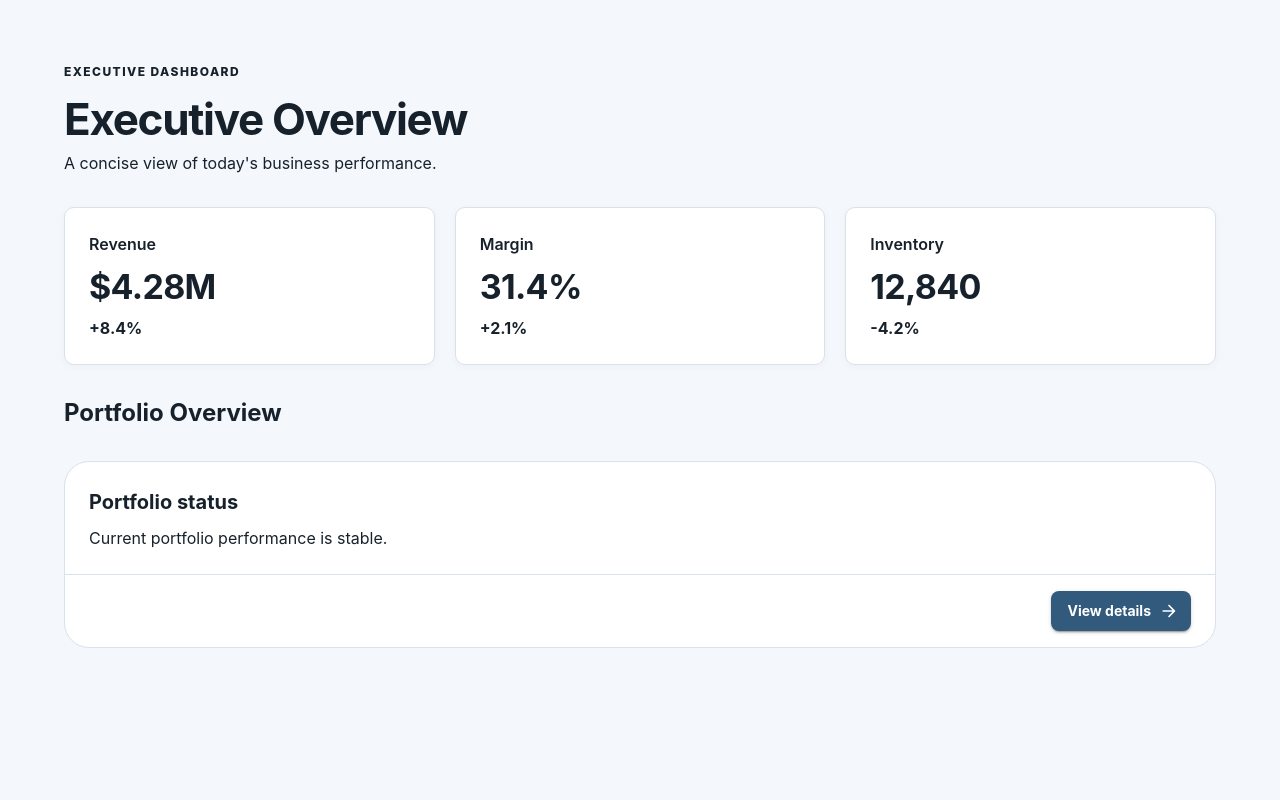
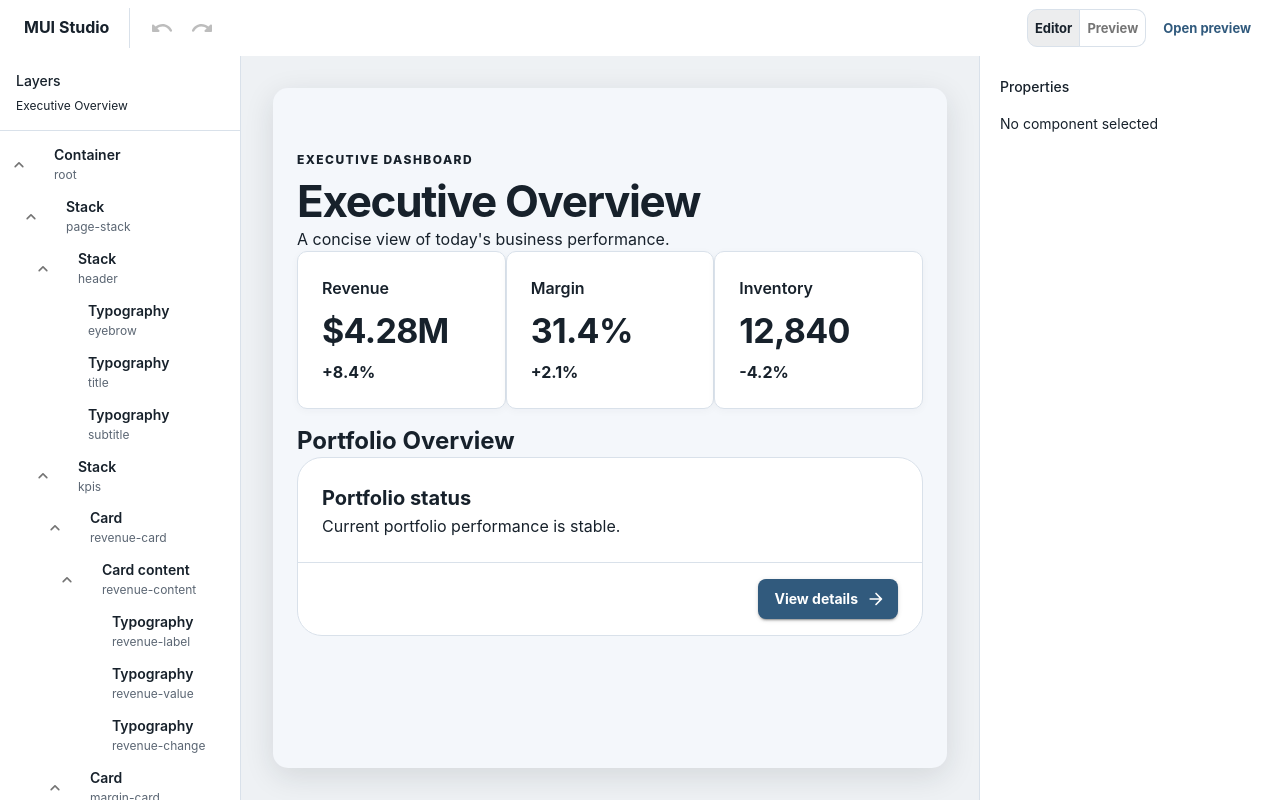
Before and after one commit to PeterVin/Forma, a React (Vite) app: page / in a window 1280 px wide. Built offline with nearby package versions, Linux system fonts and the light colour scheme.

Commit message:
feat(editor): add workspace shell and preview controls

```diff
--- a/src/App.tsx
+++ b/src/App.tsx
@@ -1,17 +1,19 @@
 import { CssBaseline, ThemeProvider } from '@mui/material';
 
+import { createEditorStore } from './editor/store/createEditorStore';
+import { EditorShell } from './editor/ui/EditorShell';
 import { executiveDemoDocument } from './examples/executiveDemo';
 import { createDefaultRegistry } from './registry/createDefaultRegistry';
-import { DocumentRenderer } from './renderer/DocumentRenderer';
 import { executiveTheme } from './theme/executiveTheme';
 
 const registry = createDefaultRegistry();
+const editorStore = createEditorStore(executiveDemoDocument, registry);
 
 function App() {
   return (
     <ThemeProvider theme={executiveTheme}>
       <CssBaseline />
-      <DocumentRenderer document={executiveDemoDocument} registry={registry} />
+      <EditorShell store={editorStore} />
     </ThemeProvider>
   );
 }
--- /dev/null
+++ b/src/editor/ui/EditorShell.tsx
@@ -0,0 +1,59 @@
+import { Box, Divider } from '@mui/material';
+
+import type { EditorStore } from '../store/types';
+import { EditorStoreProvider } from '../store/EditorStoreProvider';
+import { useEditorStore } from '../store/useEditorStore';
+import { EditorCanvas } from './canvas/EditorCanvas';
+import { EditorToolbar } from './EditorToolbar';
+import { PropertyInspector } from './inspector/PropertyInspector';
+import { LayersPanel } from './layers/LayersPanel';
+
+function EditorWorkspace() {
+  const mode = useEditorStore((state) => state.mode);
+
+  return (
+    <Box
+      sx={{
+        height: '100vh',
+        minWidth: 960,
+        display: 'grid',
+        gridTemplateRows: '56px 1fr',
+      }}
+    >
+      <Box
+        sx={{ borderBottom: '1px solid', borderColor: 'divider', zIndex: 2 }}
+      >
+        <EditorToolbar />
+      </Box>
+      {mode === 'editor' ? (
+        <Box
+          sx={{
+            minHeight: 0,
+            display: 'grid',
+            gridTemplateColumns: '240px 1px minmax(0, 1fr) 1px 300px',
+          }}
+        >
+          <LayersPanel />
+          <Divider orientation="vertical" />
+          <EditorCanvas />
+          <Divider orientation="vertical" />
+          <PropertyInspector />
+        </Box>
+      ) : (
+        <EditorCanvas />
+      )}
+    </Box>
+  );
+}
+
+interface EditorShellProps {
+  readonly store: EditorStore;
+}
+
+export function EditorShell({ store }: EditorShellProps) {
+  return (
+    <EditorStoreProvider store={store}>
+      <EditorWorkspace />
+    </EditorStoreProvider>
+  );
+}
--- /dev/null
+++ b/src/editor/ui/EditorToolbar.tsx
@@ -0,0 +1,79 @@
+import RedoRoundedIcon from '@mui/icons-material/RedoRounded';
+import UndoRoundedIcon from '@mui/icons-material/UndoRounded';
+import {
+  Box,
+  Button,
+  Divider,
+  IconButton,
+  ToggleButton,
+  ToggleButtonGroup,
+  Toolbar,
+  Tooltip,
+  Typography,
+} from '@mui/material';
+
+import { useEditorStore } from '../store/useEditorStore';
+import type { EditorMode } from '../store/types';
+
+export function EditorToolbar() {
+  const canUndo = useEditorStore((state) => state.canUndo);
+  const canRedo = useEditorStore((state) => state.canRedo);
+  const undo = useEditorStore((state) => state.undo);
+  const redo = useEditorStore((state) => state.redo);
+  const mode = useEditorStore((state) => state.mode);
+  const setMode = useEditorStore((state) => state.setMode);
+
+  return (
+    <Toolbar
+      component="header"
+      variant="dense"
+      sx={{ minHeight: 56, bgcolor: 'background.paper', gap: 1.5 }}
+    >
+      <Typography variant="h6" sx={{ fontSize: '1rem', mr: 1 }}>
+        MUI Studio
+      </Typography>
+      <Divider orientation="vertical" flexItem sx={{ my: 1 }} />
+      <Box sx={{ display: 'flex' }}>
+        <Tooltip title="Undo">
+          <span>
+            <IconButton aria-label="Undo" disabled={!canUndo} onClick={undo}>
+              <UndoRoundedIcon />
+            </IconButton>
+          </span>
+        </Tooltip>
+        <Tooltip title="Redo">
+          <span>
+            <IconButton aria-label="Redo" disabled={!canRedo} onClick={redo}>
+              <RedoRoundedIcon />
+            </IconButton>
+          </span>
+        </Tooltip>
+      </Box>
+      <Box sx={{ flex: 1 }} />
+      <ToggleButtonGroup
+        exclusive
+        size="small"
+        value={mode}
+        aria-label="Editor mode"
+        onChange={(_, value: EditorMode | null) => {
+          if (value) setMode(value);
+        }}
+      >
+        <ToggleButton value="editor" aria-label="Editor mode">
+          Editor
+        </ToggleButton>
+        <ToggleButton value="preview" aria-label="Preview mode">
+          Preview
+        </ToggleButton>
+      </ToggleButtonGroup>
+      <Button
+        size="small"
+        variant="text"
+        onClick={() => setMode(mode === 'editor' ? 'preview' : 'editor')}
+        sx={{ display: { xs: 'none', lg: 'inline-flex' } }}
+      >
+        {mode === 'editor' ? 'Open preview' : 'Back to editor'}
+      </Button>
+    </Toolbar>
+  );
+}
```
